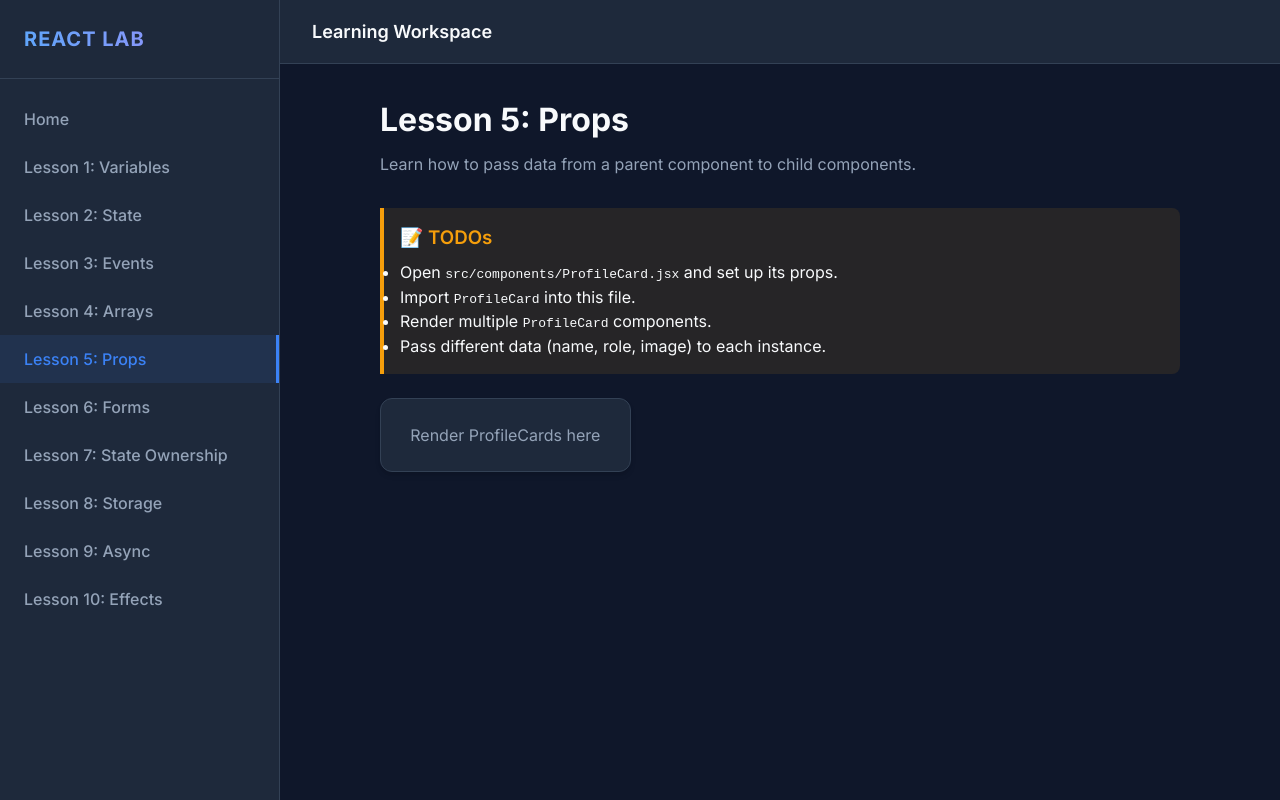
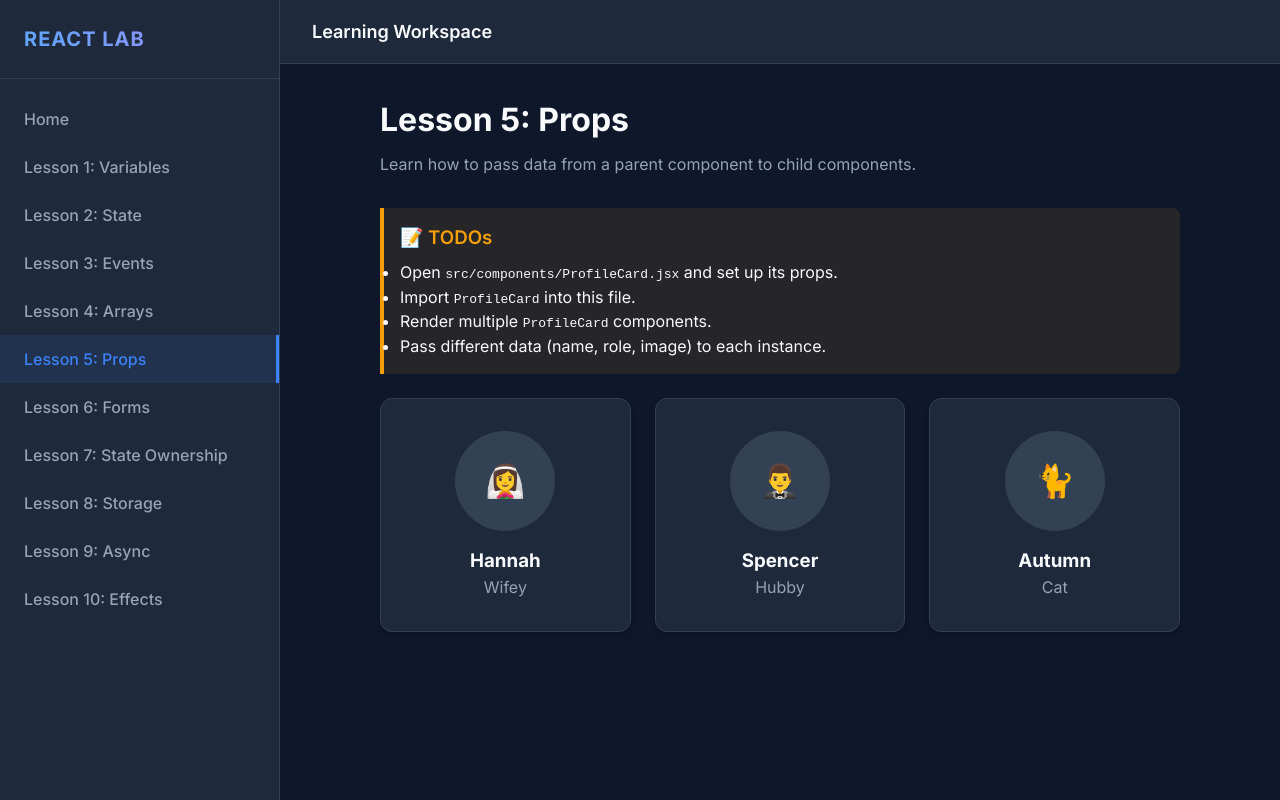
Before and after one commit to PinkCheetah1/University-Me---React, a React (Vite) app in the folder react-practice-lab/: page /lesson-5 in a window 1280 px wide. Built offline with nearby package versions, Linux system fonts and the light colour scheme.

Commit message:
Finished lesson 5
I hate syntax

```diff
--- a/react-practice-lab/src/components/ProfileCard.jsx
+++ b/react-practice-lab/src/components/ProfileCard.jsx
@@ -1,17 +1,19 @@
-export default function ProfileCard() {
-  // TODO: Add props for name, role, and image
+export default function ProfileCard({profile}) {
+  console.log(profile);
+  const name = profile.name;
+  const role = profile.role;
+  const image = profile.image;
   return (
     <div className="card profile-card">
       <div className="profile-img">
-        {/* TODO: Display image prop here */}
-        👤
+        {image}
       </div>
 
       {/* TODO: Display name prop here */}
-      <h3>[Name]</h3>
+      <h3>{name}</h3>
 
       {/* TODO: Display role prop here */}
-      <p style={{ color: 'var(--text-muted)' }}>[Role]</p>
+      <p style={{ color: 'var(--text-muted)' }}>{role}</p>
     </div>
   );
 }
--- a/react-practice-lab/src/pages/Lesson05Props.jsx
+++ b/react-practice-lab/src/pages/Lesson05Props.jsx
@@ -1,6 +1,11 @@
-// import ProfileCard from '../components/ProfileCard';
+import ProfileCard from '../components/ProfileCard';
 
 export default function Lesson05Props() {
+  const profiles = [
+    {id: 1, name: "Hannah", role: "Wifey", image: "👰‍♀️"},
+    {id: 2, name: "Spencer", role: "Hubby", image: "🤵‍♂️"},
+    {id: 3, name: "Autumn", role: "Cat", image: "🐈"}
+  ]
   return (
     <div className="lesson-page">
       <h1 className="lesson-title">Lesson 5: Props</h1>
@@ -22,10 +27,9 @@ export default function Lesson05Props() {
         {/* TODO: Render your ProfileCard components here */}
 
         {/* Example: <ProfileCard name="Alice" role="Developer" image="👩‍💻" /> */}
-
-        <div className="card" style={{ textAlign: 'center' }}>
-          <p style={{ color: 'var(--text-muted)' }}>Render ProfileCards here</p>
-        </div>
+        {profiles.map(profile => (
+          <ProfileCard key={profile.id} profile={profile}></ProfileCard>
+        ))}
       </div>
     </div>
   );
```
